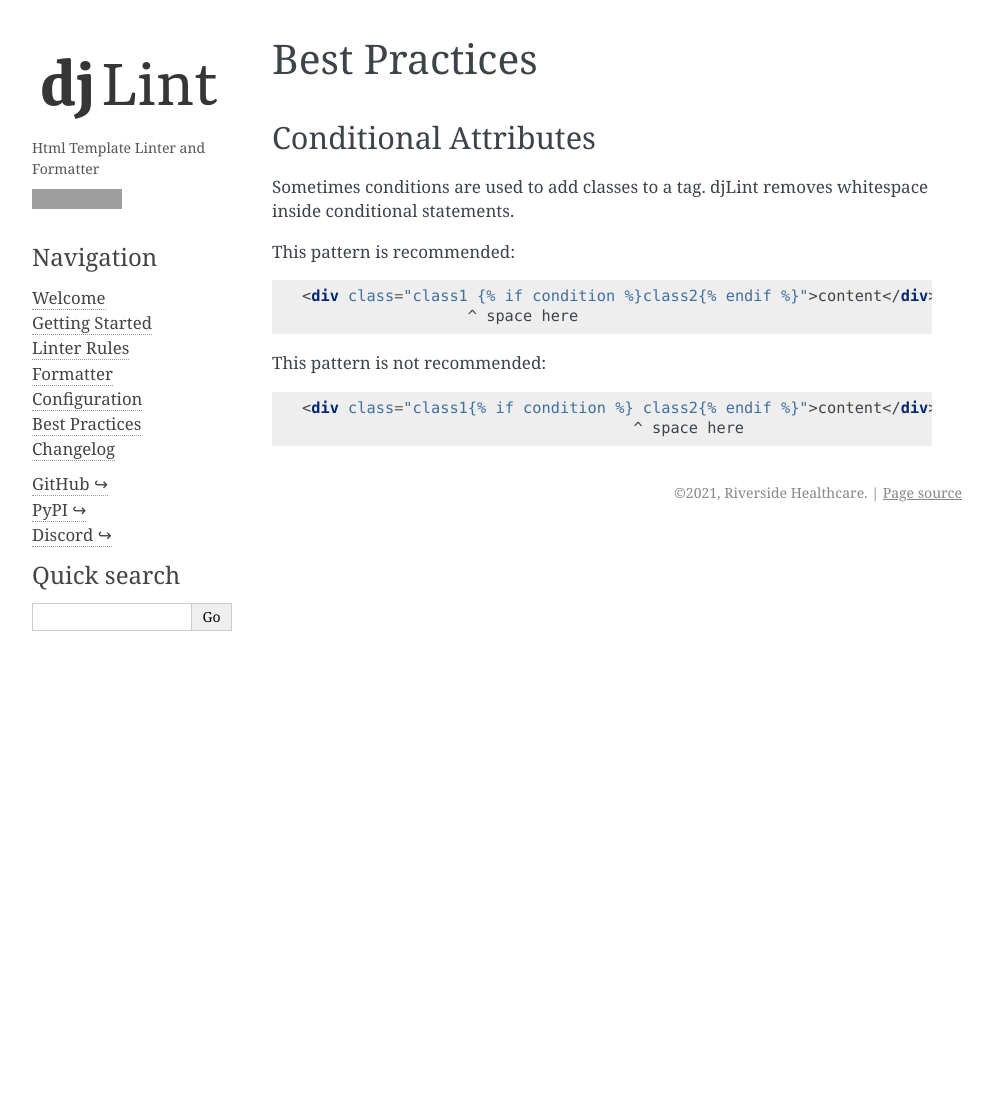
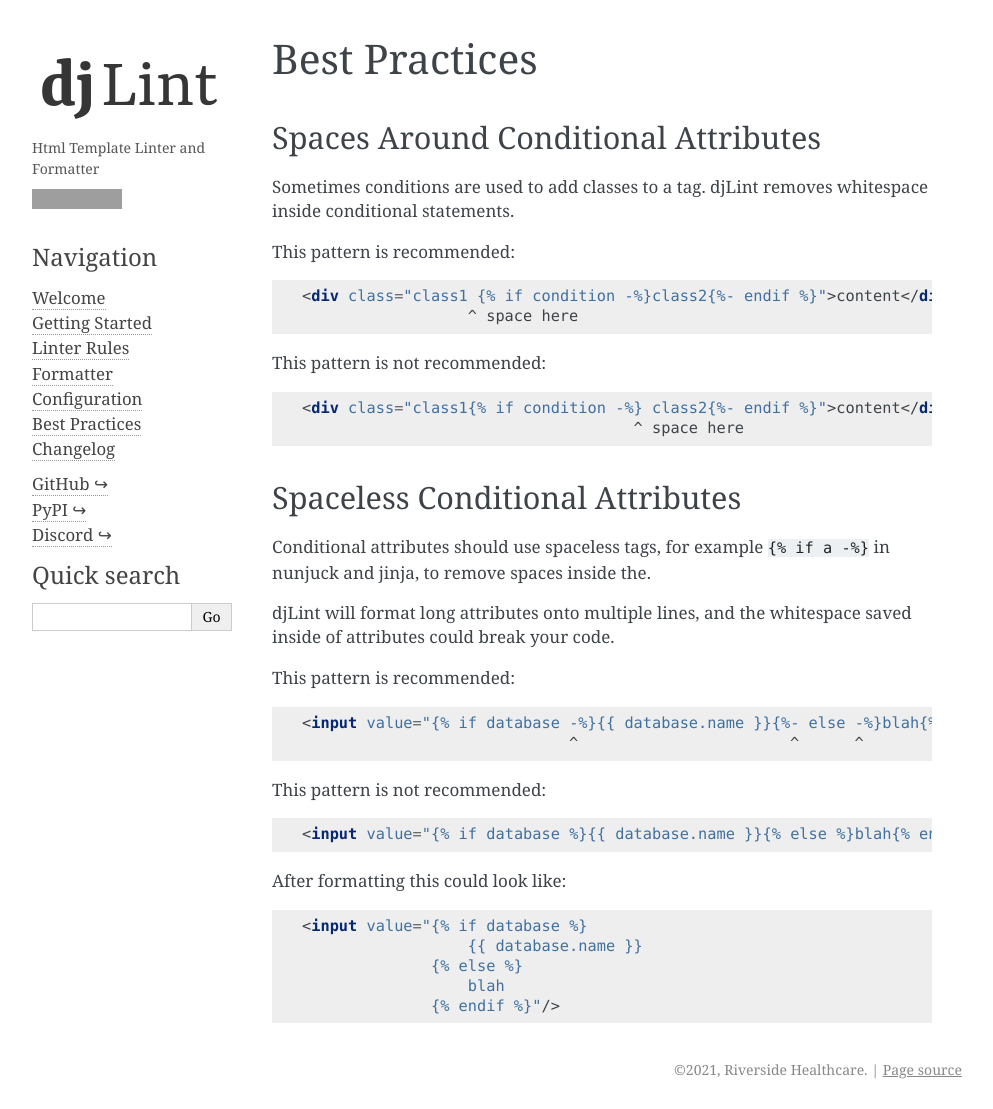
Before and after one commit to djlint/djLint, a Sphinx documentation site: the page built from docs/djlint/best_practices.rst, in a window 1280 px wide and 1109 px high. Shown: the whole window, without its empty margins (148-1141 px from the left). Built offline with Sphinx 7.4.7, drawn with Linux system fonts in a browser that asks for light colours; grey boxes are pictures that could not be loaded.

Commit message:
updated docs for #127

```diff
--- a/docs/djlint/best_practices.rst
+++ b/docs/djlint/best_practices.rst
@@ -1,8 +1,8 @@
 Best Practices
 ==============
 
-Conditional Attributes
-----------------------
+Spaces Around Conditional Attributes
+------------------------------------
 
 Sometimes conditions are used to add classes to a tag. djLint removes whitespace inside conditional statements.
 
@@ -10,12 +10,42 @@
 
 .. code:: html
 
-    <div class="class1 {% if condition %}class2{% endif %}">content</div>
+    <div class="class1 {% if condition -%}class2{%- endif %}">content</div>
                       ^ space here
 
 This pattern is not recommended:
 
 .. code:: html
 
-    <div class="class1{% if condition %} class2{% endif %}">content</div>
+    <div class="class1{% if condition -%} class2{%- endif %}">content</div>
                                         ^ space here
+
+Spaceless Conditional Attributes
+--------------------------------
+
+Conditional attributes should use spaceless tags, for example ``{% if a -%}`` in nunjuck and jinja, to remove spaces inside the.
+
+djLint will format long attributes onto multiple lines, and the whitespace saved inside of attributes could break your code.
+
+This pattern is recommended:
+
+.. code:: html
+
+    <input value="{% if database -%}{{ database.name }}{%- else -%}blah{%- endif %}"/>
+                                 ^                       ^      ^        ^-- spaceless tags
+
+This pattern is not recommended:
+
+.. code:: html
+
+    <input value="{% if database %}{{ database.name }}{% else %}blah{% endif %}"/>
+
+After formatting this could look like:
+
+.. code:: html
+
+    <input value="{% if database %}
+                      {{ database.name }}
+                  {% else %}
+                      blah
+                  {% endif %}"/>
```
